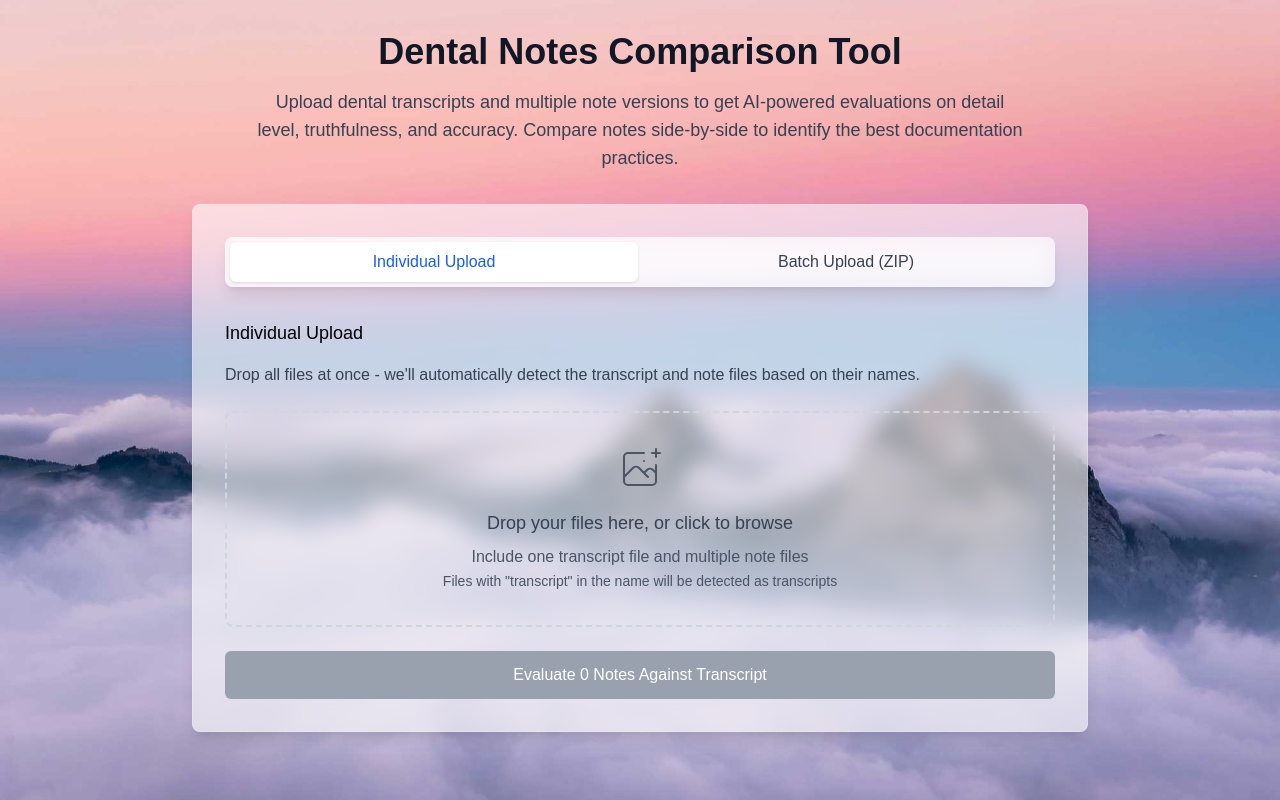
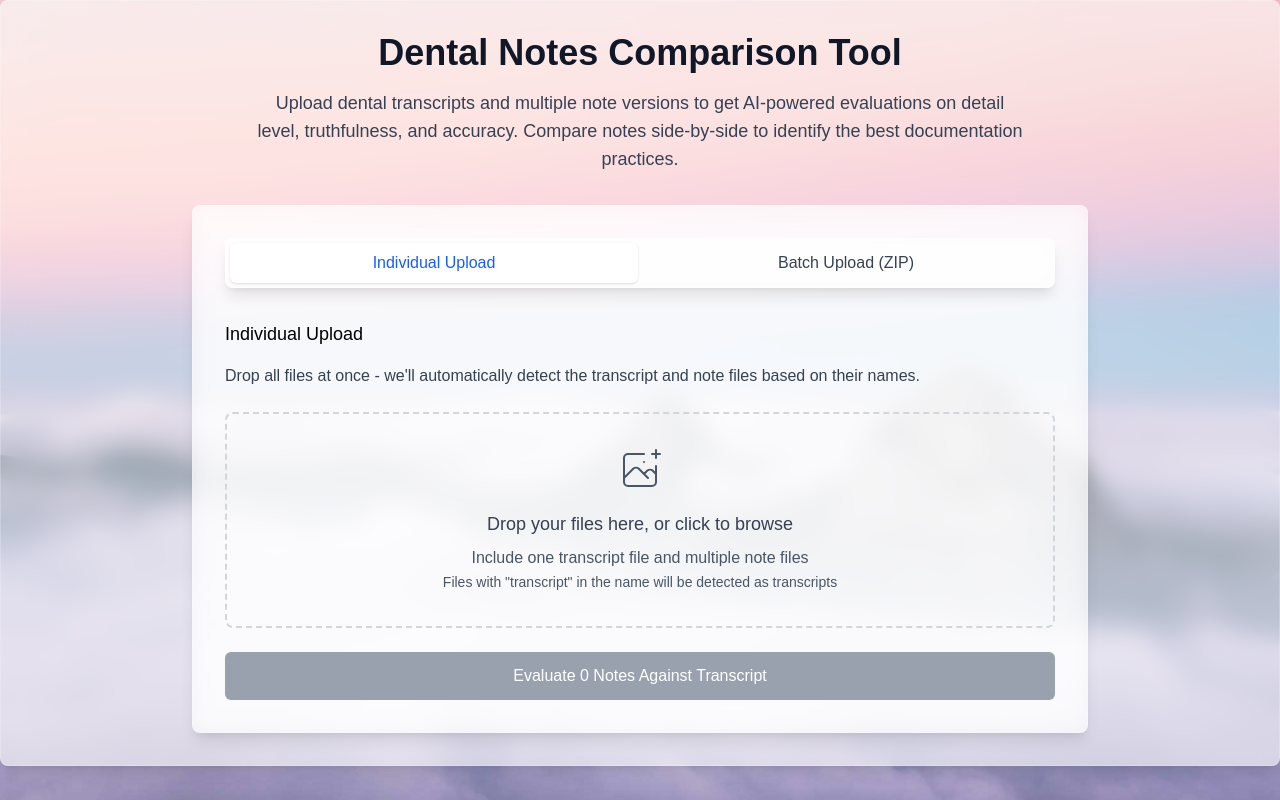
Before and after one commit to THIS-ISNT-KIROKU-WILF/dental-notes-comparison-tool, a Next.js app: page / in a window 1280 px wide. Built offline with nearby package versions, Linux system fonts and the light colour scheme.

Commit message:
more style

```diff
--- a/src/app/page.tsx
+++ b/src/app/page.tsx
@@ -102,7 +102,7 @@
   return (
     <main className="min-h-screen relative">
 
-      <div className="container mx-auto px-4 py-8 relative z-10">
+      <div className="container mx-auto px-4 py-8 relative z-10 frosted-glass">
         <div className="text-center mb-8">
           <h1 className="text-4xl font-bold text-gray-900 mb-4">
             Dental Notes Comparison Tool
```
